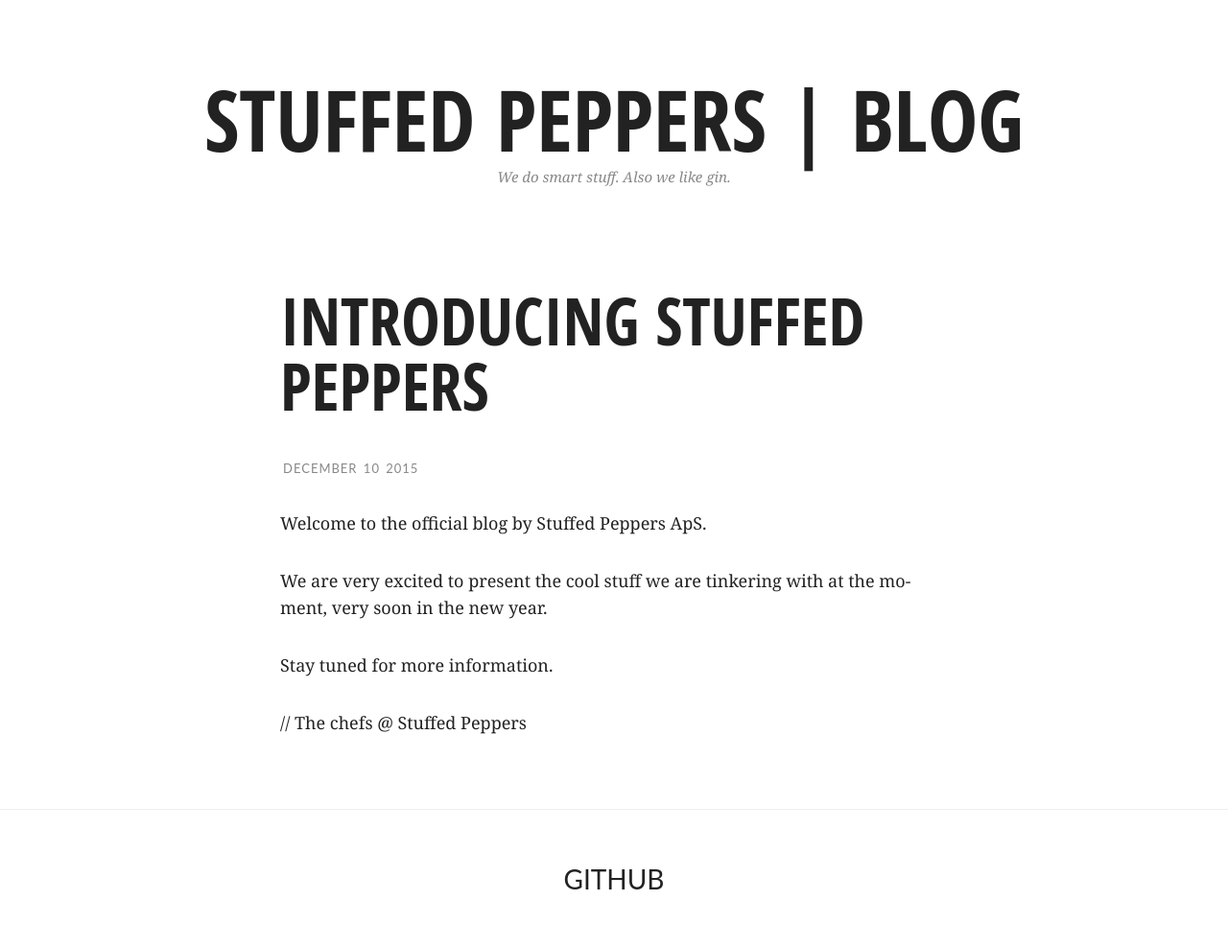
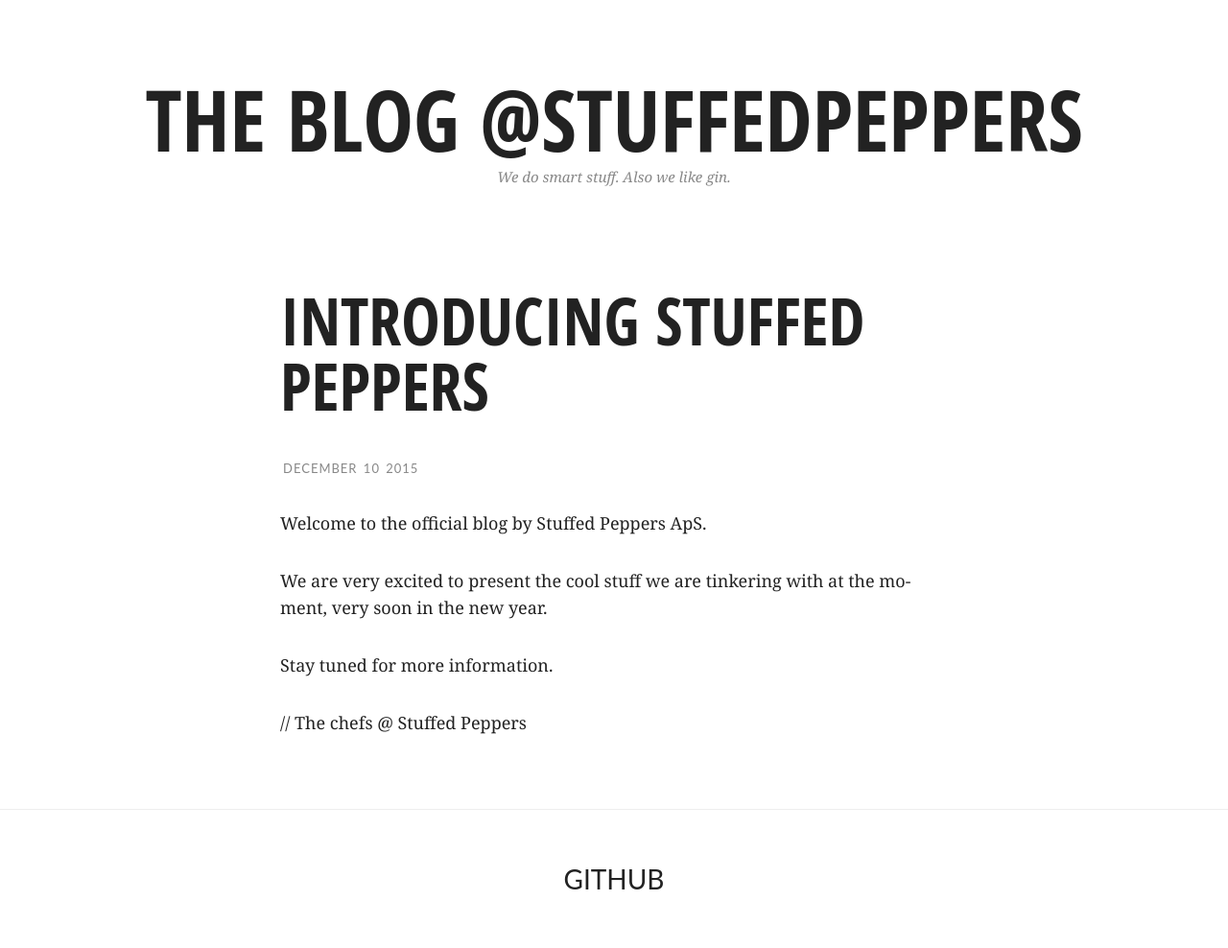
Before and after one commit to StuffedPeppers/stuffedpeppers.github.com, a Jekyll site: the page built from _posts/2015-12-10-intruducing-stuffedpeppers.markdown, in a window 1280 px wide. Shown: the whole page at 96% size. Built offline with Jekyll 4.4.1, drawn with Linux system fonts in a browser that asks for light colours.

```diff
--- a/_layouts/default.html
+++ b/_layouts/default.html
@@ -43,7 +43,7 @@
 <body>
 
   <header>
-    <h1><a href="/">Stuffed Peppers | Blog</a><span>We do smart stuff. Also we like gin.</span></h1>
+    <h1><a href="/">The Blog @StuffedPeppers</a><span>We do smart stuff. Also we like gin.</span></h1>
   </header>
 
   {{ content }}
```
Also changed, not shown: index.md (+1 -1 lines).
